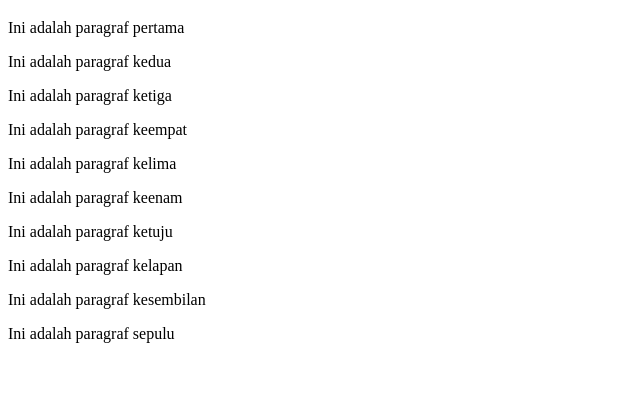
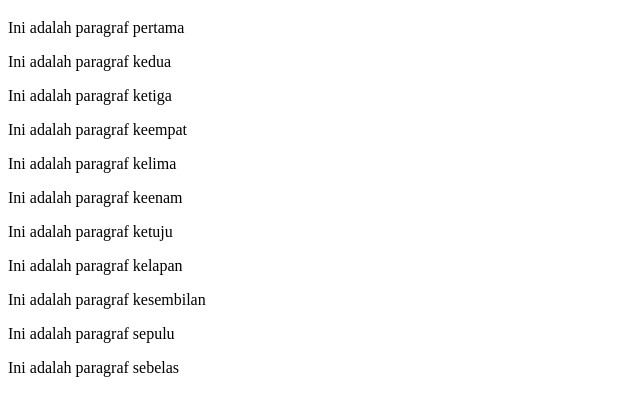
Before and after one commit to Michaellaww/praktek-06-github, a plain HTML site: page index.html in a window 1280 px wide. Shown: the part 61-476 px from the top of the page, without its empty margins (0-640 px from the left). Drawn offline with Linux system fonts and the light colour scheme.

Commit message:
menambahkan parafgraf sebelas

```diff
--- a/index.html
+++ b/index.html
@@ -18,5 +18,6 @@
     <p>Ini adalah paragraf kelapan</p>
     <p>Ini adalah paragraf kesembilan</p>
     <p>Ini adalah paragraf sepulu</p>
+    <p>Ini adalah paragraf sebelas</p>
 </body>
 </html>
```
